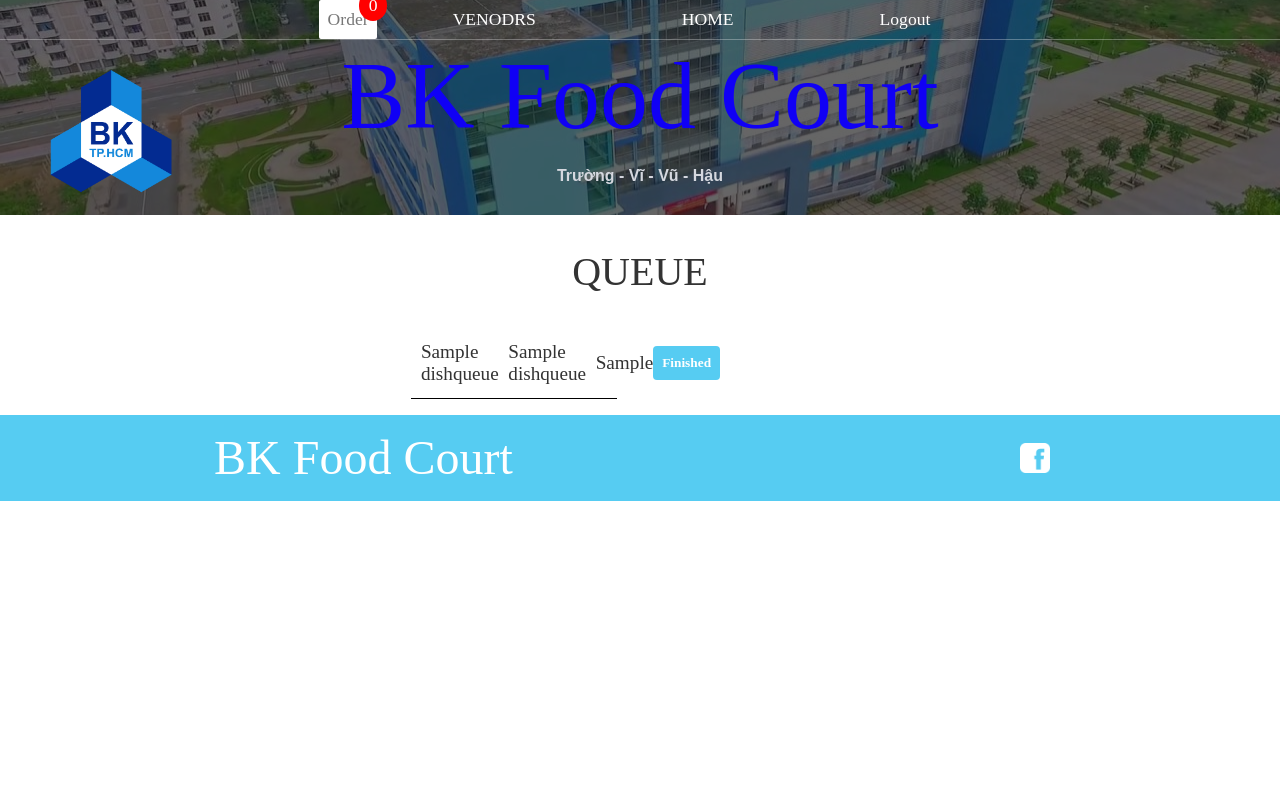
After one commit to pvantruong/Smart_Food_Court_Web, a PHP site: page /orderCook.php in a window 1280 px wide. The commit adds this page. Run offline with PHP 8.4, Linux system fonts and the light colour scheme; tables that the repository leaves empty or names only in its code hold one stand-in row (values such as "Sample post").

Commit message:
Add queue display
add queue display and func for cook to finish the dish

```diff
--- a/web_ttcnpm/conection.php
+++ b/web_ttcnpm/conection.php
@@ -1,7 +1,7 @@
 <?php
 $servername = "localhost";
-$username = "pvantruong";
-$password = "OK";
+$username = "nguyenvi";
+$password = "123456";
 $dbname = "nguyenvi";
 
 // Create connection
--- /dev/null
+++ b/web_ttcnpm/orderCook.php
@@ -0,0 +1,57 @@
+
+<!DOCTYPE php>
+<php>
+    <head>
+        <title>Home - BK Food Court</title>
+        <meta name="description" content="This is the description">
+        <link rel="stylesheet" href="styles.css" />
+        <link rel="stylesheet" href="toggleButton.css" />
+        <script src="queueDisplay.js"></script>
+    </head>
+    <body>
+        <header class="main-header">
+            <div class="up-bar">
+                <nav class="main-nav nav">
+                    <ul>
+                        <a href="orderCook.php" class="notification">
+                            <span>Order</span>
+                            <span class="badge">0</span>
+                        </a>
+                        <li><a href="vendor.php">VENODRS</a></li>
+                        <li><a href="#">HOME</a></li>
+                        <li><a href="login.php">Logout</a></li>
+                    </ul>
+                </nav>
+            </div>
+
+            <div class="head-display">
+                <img class="logo-BK" src="images/logo-BK.png">
+                <h1 class="band-name band-name-large">BK Food Court</h1>
+                <h3 class="name-team">Trường - Vĩ - Vũ - Hậu</h3>
+            </div>
+        </header>
+
+        <section class="container content-section">
+            <h2 class="section-header">QUEUE</h2>
+
+            <?php
+                    include 'queueDisplay.php';
+            ?>
+        </section>
+
+
+        <footer class="main-footer">
+            <div class="container main-footer-container">
+                <h3 class="band-name">BK Food Court</h3>
+                <ul class="nav footer-nav">
+
+                    <li>
+                        <a href="https://www.facebook.com" target="_blank">
+                            <img src="Images/Facebook Logo.png">
+                        </a>
+                    </li>
+                </ul>
+            </div>
+        </footer>
+    </body>
+</php>
--- /dev/null
+++ b/web_ttcnpm/queueDisplay.php
@@ -0,0 +1,51 @@
+<?php
+require_once("conection.php");
+
+$sql = "SELECT * FROM dishqueue ORDER BY priority ASC";
+$result = mysqli_query($conn, $sql);
+
+?>
+
+
+<html lang="en">
+<head>
+    <meta charset="UTF-8">
+    <meta name="viewport" content="width=device-width, initial-scale=1.0">
+    <link rel="stylesheet" href="styles.css" />
+</head>
+<body>
+    <div class="shop-items">
+        <section class="container content-section">
+            <?php
+            if (mysqli_num_rows($result) > 0) {
+                // output data of each row
+                  while($row = mysqli_fetch_assoc($result)) {
+
+                            $name = $row['dishname'];
+                            $cusname = $row['cusname'];
+                            $time = $row['priority'];
+            ?>
+
+                            <form action="./dequeue.php" method="post">
+                                <div class="cart-item cart-column">
+                                    <div class="cart-item-title"><?php echo $name ?></div>
+                                    <span class="cart-item-title"><?php echo $cusname ?></span>
+                                    <span class="cart-item-title"><?php echo $time ?></span>
+                                    <input type="hidden" value=<?php echo $row['id'] ?> name="id">
+                                    <button class="btn btn-primary shop-item-button" type="submit">Finished</button>
+                                </div>
+                            </form>
+
+
+            <?php
+
+                    }
+              }   else {
+                  echo "No order is need to process";
+              }
+            ?>
+        </section>
+    </div>
+
+</body>
+</html>
```
Also changed, not shown: web_ttcnpm/dequeue.php (added, +20 -0 lines), web_ttcnpm/purchase.php (deleted, +0 -28 lines), 1 other file.
